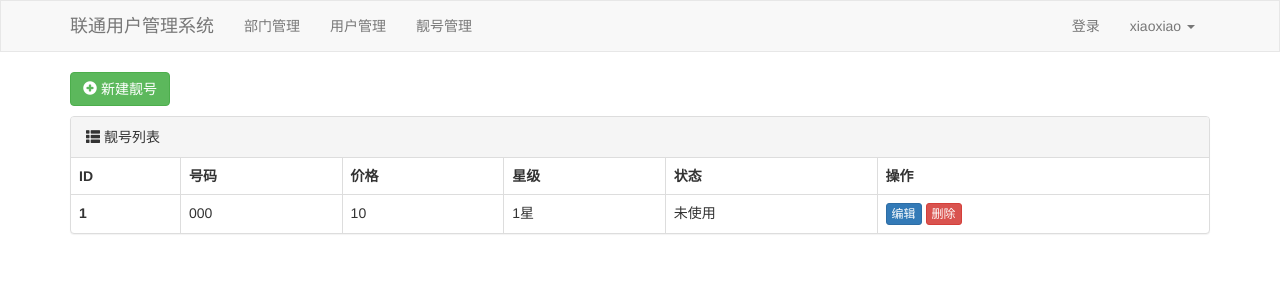
After one commit to VioletEvergardenZz/django_web, a Django app: page /pretty/list/ in a window 1280 px wide. The commit adds this page. Shown: the top 300 px of the page. Run offline with Django 5.2, Linux system fonts and the light colour scheme; tables that the repository leaves empty hold one stand-in row (values such as "Sample post"); some libraries are stand-ins or nearby versions.

Commit message:
靓号管理-查看

```diff
--- a/app01/templates/layout.html
+++ b/app01/templates/layout.html
@@ -30,7 +30,7 @@
       <ul class="nav navbar-nav">
         <li><a href="/depart/list/">部门管理</a></li>
         <li><a href="/user/list/">用户管理</a></li>
-        <li><a href="#">Link</a></li>
+        <li><a href="/pretty/list/">靓号管理</a></li>
       </ul>
       <ul class="nav navbar-nav navbar-right">
         <li><a href="#">登录</a></li>
--- /dev/null
+++ b/app01/templates/pretty_list.html
@@ -0,0 +1,49 @@
+{% extends 'layout.html' %}
+
+{% block content %}
+    <div class="container">
+        <div style="margin-bottom: 10px">
+            <a class="btn btn-success" href="#">
+            <span class="glyphicon glyphicon-plus-sign" aria-hidden="true"></span>
+                新建靓号
+            </a>
+
+        </div>
+        <div class="panel panel-default">
+      <!-- Default panel contents -->
+      <div class="panel-heading">
+          <span class="glyphicon glyphicon-th-list" aria-hidden="true"></span>
+          靓号列表
+      </div>
+
+      <!-- Table -->
+      <table class="table table-bordered">
+        <thead>
+          <tr>
+            <th>ID</th>
+            <th>号码</th>
+            <th>价格</th>
+            <th>星级</th>
+            <th>状态</th>
+            <th>操作</th>
+          </tr>
+        </thead>
+        <tbody>
+        {% for obj in queryset %}
+              <tr>
+                <th>{{ obj.id }}</th>
+                <td>{{ obj.mobile }}</td>
+                <td>{{ obj.price }}</td>
+                <td>{{ obj.get_level_display }}</td>
+                <td>{{ obj.get_status_display }}</td>
+                <td>
+                    <a class="btn btn-primary btn-xs" href="#">编辑</a>
+                    <a class="btn btn-danger btn-xs" href="#">删除</a>
+                </td>
+              </tr>
+        {% endfor %}
+        </tbody>
+      </table>
+    </div>
+    </div>
+{% endblock %}
--- a/app01/views.py
+++ b/app01/views.py
@@ -120,3 +120,8 @@ def user_edit(request,nid):
 def user_delete(request,nid):
     models.UserInfo.objects.filter(id=nid).delete()
     return redirect('/user/list/')
+
+'靓号列表'
+def pretty_list(request):
+    queryset = models.PrettyNum.objects.all().order_by('-level')
+    return render(request,'pretty_list.html',{'queryset':queryset})
--- a/django_web/urls.py
+++ b/django_web/urls.py
@@ -32,4 +32,8 @@ urlpatterns = [
     path('user/model/form/add/', views.user_model_form_add),
     path('user/<int:nid>/edit/', views.user_edit),
     path('user/<int:nid>/delete/', views.user_delete),
+
+    #靓号管理
+    path('pretty/list/', views.pretty_list),
+
 ]
```
